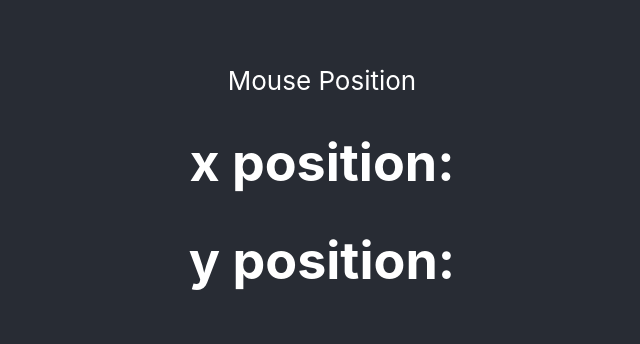
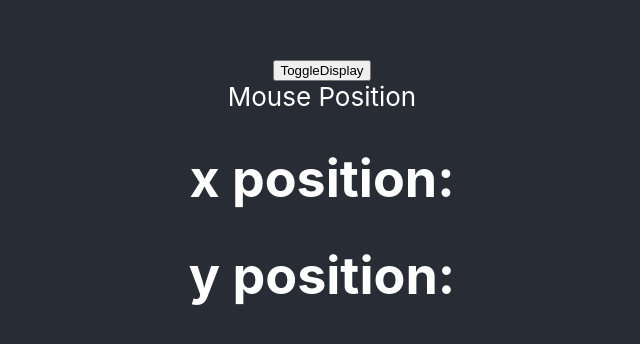
Before and after one commit to Kim-React/ReactTrnApp, a React (Create React App) app in the folder reacttrainapp/: page / in a window 1280 px wide. Shown: the part 204-548 px from the top of the page, without its empty margins (318-958 px from the left). Built offline with nearby package versions, Linux system fonts and the light colour scheme.

Commit message:
26appwithaxiospackageinstalled

```diff
--- a/reacttrainapp/package.json
+++ b/reacttrainapp/package.json
@@ -6,6 +6,7 @@
     "@testing-library/jest-dom": "^5.16.5",
     "@testing-library/react": "^13.3.0",
     "@testing-library/user-event": "^13.5.0",
+    "axios": "^0.27.2",
     "react": "^18.2.0",
     "react-dom": "^18.2.0",
     "react-scripts": "5.0.1",
--- a/reacttrainapp/src/App.js
+++ b/reacttrainapp/src/App.js
@@ -8,12 +8,13 @@ import HookCounterTwo from './Components/HookCounterTwo';
 import User from './Components/User';
 import Tilesf from './Components/Tilesf';
 import HookMouse from './Components/HookMouse';
+import HookContainer from './Components/HookContainer';
 
 function App() {
   return (
     <div className="App">
       <header className="App-header">
-     <HookMouse/>
+     <HookContainer/>
       </header>
     </div>
   );
```
Also changed, not shown: 1 other file (tests, documents, lock files or other folders).
